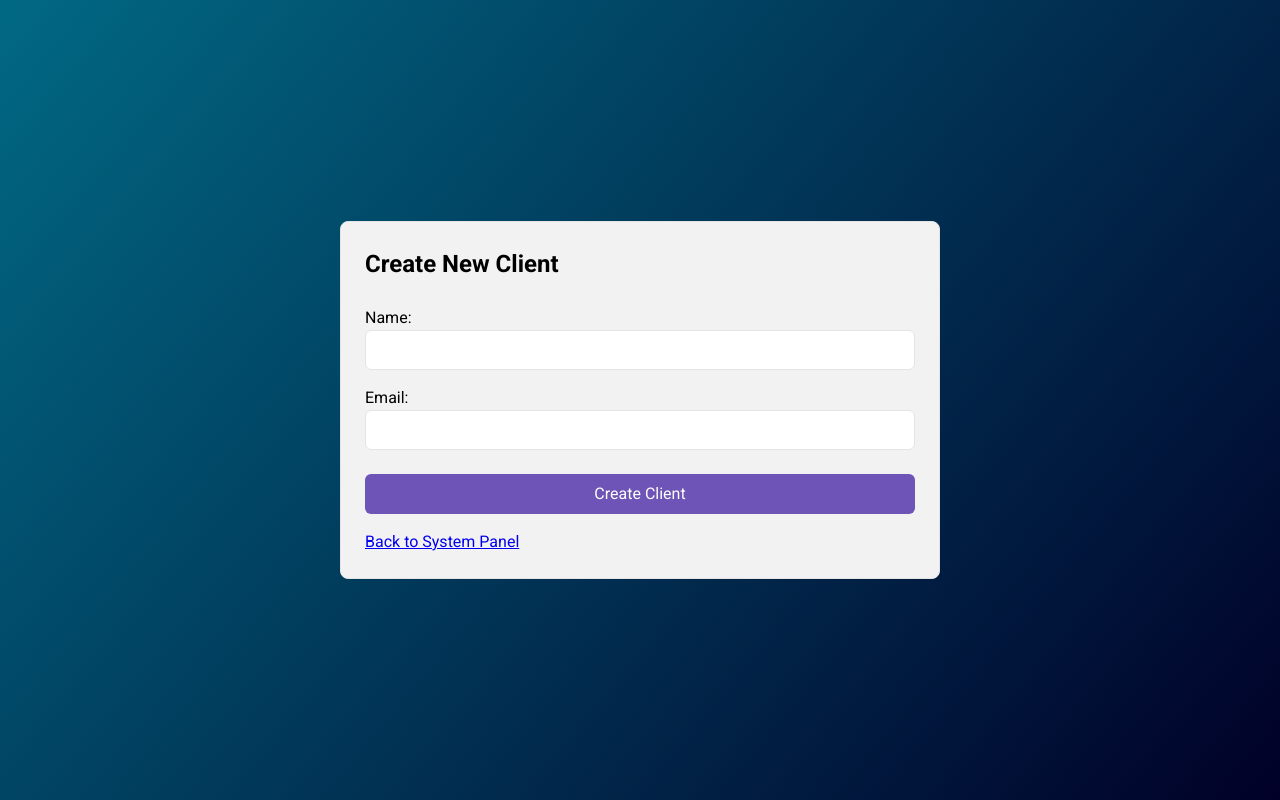
After one commit to Ofir7909/computerSecurityProject, a Django app: page /create-client/ in a window 1280 px wide. The commit adds this page. Run offline with Django 5.2, Linux system fonts and the light colour scheme; the visitor is signed in with stand-in values (Sample User, id 1).

Commit message:
created new client form, added functionality to create new client button

```diff
--- a/website/forms.py
+++ b/website/forms.py
@@ -47,7 +47,8 @@ class RegisterForm(forms.Form):
         max_length=MAX_LENGTH,
         required=True,
     )
-    email = forms.EmailField(label="Email", max_length=MAX_LENGTH, required=True)
+    email = forms.EmailField(
+        label="Email", max_length=MAX_LENGTH, required=True)
     password = forms.CharField(
         label="Password",
         min_length=settings.PASSWORD_REQUIERMENTS.password_length,
@@ -55,3 +56,9 @@ class RegisterForm(forms.Form):
         widget=forms.PasswordInput(),
         required=True,
     )
+
+
+class ClientForm(forms.Form):
+    name = forms.CharField(label="Name", max_length=MAX_LENGTH, required=True)
+    email = forms.EmailField(
+        label="Email", max_length=MAX_LENGTH, required=True)
--- /dev/null
+++ b/website/templates/create_client.html
@@ -0,0 +1,30 @@
+{% extends "base.html" %}
+
+{% block title %}Create Client{% endblock %}
+
+{% block content %}
+<div class="flex-1 flex-center">
+    <form method="post" class="card card-lg">
+        {% csrf_token %}
+        <div class="card-header flex-col gap-2">
+            <h2>Create New Client</h2>
+        </div>
+        <div class="card-content flex-col gap-4">
+            {{ form.non_field_errors }}
+            {% for field in form %}
+            <div class="form-field">
+                {{ field.errors }}
+                {{ field.label_tag }} {{ field }}
+                {% if field.help_text %}
+                <p class="help">{{ field.help_text|safe }}</p>
+                {% endif %}
+            </div>
+            {% endfor %}
+        </div>
+        <div class="card-footer flex-col gap-4">
+            <input type="submit" class="btn-primary" value="Create Client">
+            <a href="{% url 'system' %}">Back to System Panel</a>
+        </div>
+    </form>
+</div>
+{% endblock %}
--- a/website/templates/index.html
+++ b/website/templates/index.html
@@ -10,7 +10,7 @@
         align-items: center;
         padding: 10px;
         background-color: aliceblue;
-        F opacity: 0.4;
+        opacity: 0.4;
     }
 
     .h1 {
--- a/website/templates/system.html
+++ b/website/templates/system.html
@@ -112,7 +112,7 @@
 <div class="header-container">
     <h1 class="h1">System Panel</h1>
     <div class="button-container">
-        <a class="button">Create new client</a>
+        <a href="{% url 'create_client' %}" class="button">Create new client</a>
     </div>
 </div>
 
--- a/website/urls.py
+++ b/website/urls.py
@@ -8,5 +8,6 @@ urlpatterns = [
     path("register/", views.register, name="register"),
     path('forgot-password/', views.forgot_password, name='forgot_password'),
     path("reset-password/", views.reset_password, name="reset_password"),
-    path("system/", views.system, name="system")
+    path("system/", views.system, name="system"),
+    path("create-client/", views.create_client, name="create_client"),
 ]
--- a/website/views.py
+++ b/website/views.py
@@ -7,7 +7,7 @@ from django.http import HttpResponse, HttpRequest
 from django.contrib.auth import authenticate, login as django_login
 from django.contrib.auth.decorators import login_required
 from website.email import send_email
-from .forms import LoginForm, RegisterForm, ResetPasswordForm, ForgotPasswordForm
+from .forms import LoginForm, RegisterForm, ResetPasswordForm, ForgotPasswordForm, ClientForm
 from .models import PasswordHistory, Token, User, Client
 from django.conf import settings
 from django.db.models import Q
@@ -27,6 +27,21 @@ def system(request):
         clients = Client.objects.all()
 
     return render(request, 'system.html', {'clients': clients})
+
+
+@login_required(login_url="/login")
+def create_client(request):
+    if request.method == "POST":
+        form = ClientForm(request.POST)
+        if form.is_valid():
+            Client.objects.create(
+                name=form.cleaned_data["name"],
+                email=form.cleaned_data["email"],
+            )
+            return redirect("system")
+    else:
+        form = ClientForm()
+    return render(request, "create_client.html", {"form": form})
 
 
 def index(request):
@@ -52,7 +67,7 @@ def login(request):
             # https://stackoverflow.com/questions/16853044/logging-an-abstract-user-in
             if user is not None:
                 django_login(request, user)
-                return redirect("index")
+                return redirect("system")
             else:
                 form.add_error(None, "Bad username or password")
         return render(request, "login.html", {"form": form})
```
